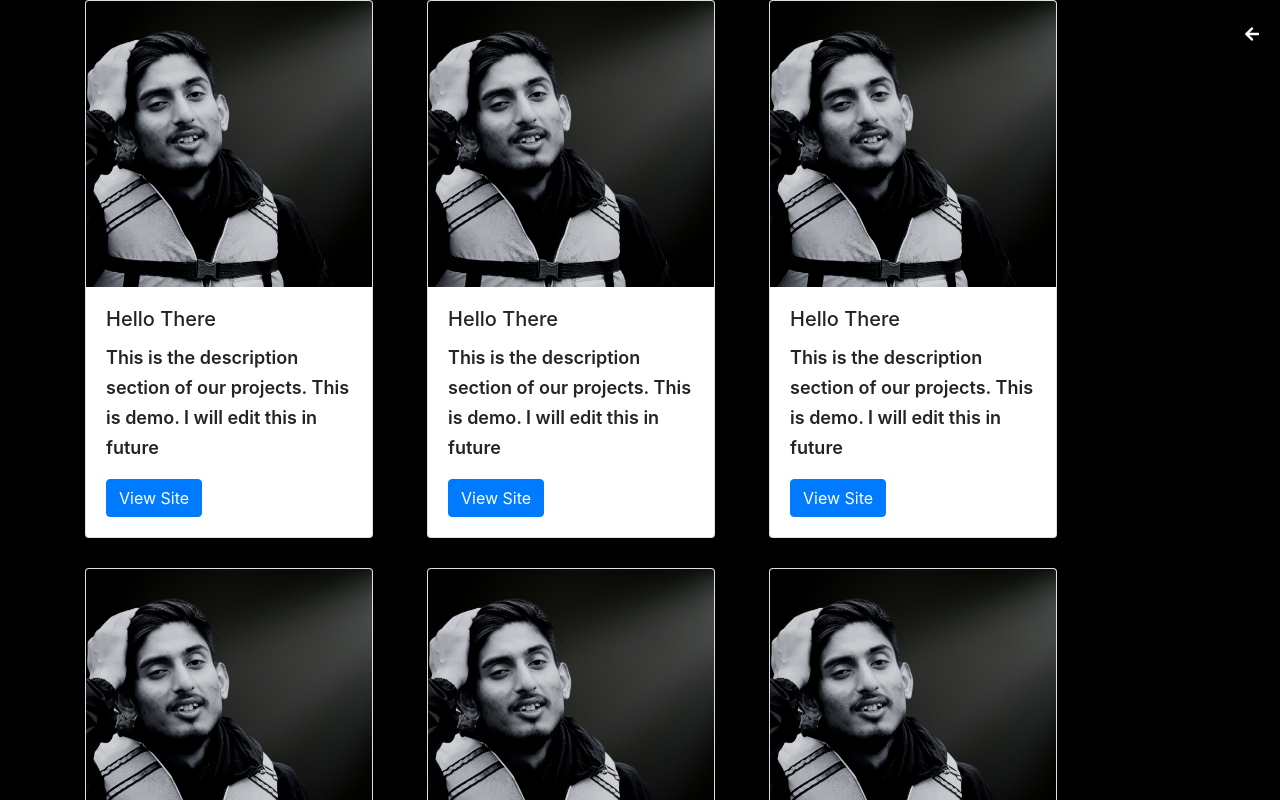
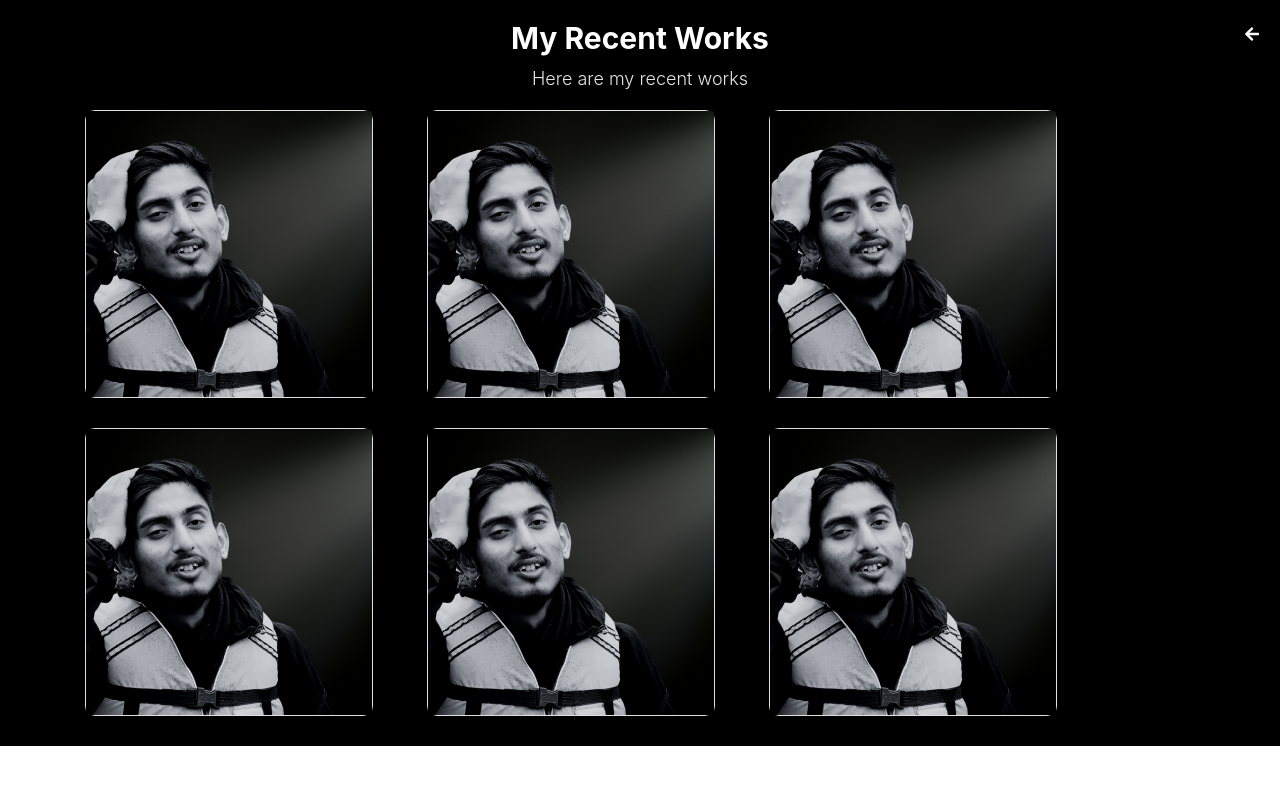
Before and after one commit to bipinparajuli/profile, a React (Create React App) app: page /projects in a window 1280 px wide. Shown: the top 800 px of the page. Built offline with nearby package versions, Linux system fonts and the light colour scheme.

Commit message:
favicon updated

```diff
--- a/src/Component/Projects.css
+++ b/src/Component/Projects.css
@@ -6,6 +6,25 @@
     flex-wrap: wrap !important;
 }
 
+.title{
+    display: flex;
+    flex-direction: column;
+    justify-content: center;
+    align-items: center;
+    color: white;
+    padding-top: 20px;
+}
+
+.title h3{
+    font-weight: 700;
+    font-size: 30px;
+}
+
+.title p{
+    font-weight: 300;
+    opacity: 0.9;
+}
+
 .col-3{
     max-width: 30% !important;
     flex: 0 0 33% !important;
--- a/src/Component/Projects.js
+++ b/src/Component/Projects.js
@@ -10,6 +10,10 @@ const Projects = () => {
         <div className="project">
             <BackIcon />
             <div className="container">
+                <div className="title">
+                    <h3>My Recent Works</h3>
+                    <p>Here are my recent works</p>
+                </div>
             <div className="row">
             {data.map(data=>(
 <div className="col-3 column">
--- a/src/Component/UI/Cards.js
+++ b/src/Component/UI/Cards.js
@@ -1,16 +1,43 @@
-import React from 'react'
+import React,{useState} from 'react'
 
 const Cards = ({src,title,text,link}) => {
 
+  const [overlaping, setoverlaping] = useState(false)
+
+  const show = () => {
+setoverlaping(true)
+  }
+
+
+  const hide = () => {
+    setoverlaping(false)
+      }
+
     return (
 
-      <div className="card" style={{width: "18rem"}}>
+      <div className="card"  onMouseEnter={show}
+      onMouseLeave={hide}
+
+      style={{width: "18rem",borderRadius:"10px"}}>
   <img className="card-img-top" src={src} alt="Card image cap" />
-  <div className="card-body">
+
+  {overlaping? <div className="card-body" style=
+  {{position:"absolute",
+  top:"0",
+  backgroundColor:"#03203C",
+  color:"#fff",
+  height:"100%",
+  display:"flex",
+  alignItems:"center",
+  justifyContent:"center",
+  flexDirection:"column",
+  cursor:"pointer"
+
+  }}>
     <h5 className="card-title">{title}</h5>
     <p className="card-text">{text}</p>
     <a href={link} className="btn btn-primary">View Site</a>
-  </div>
+  </div> :""}
 </div>
     )
 }
```
